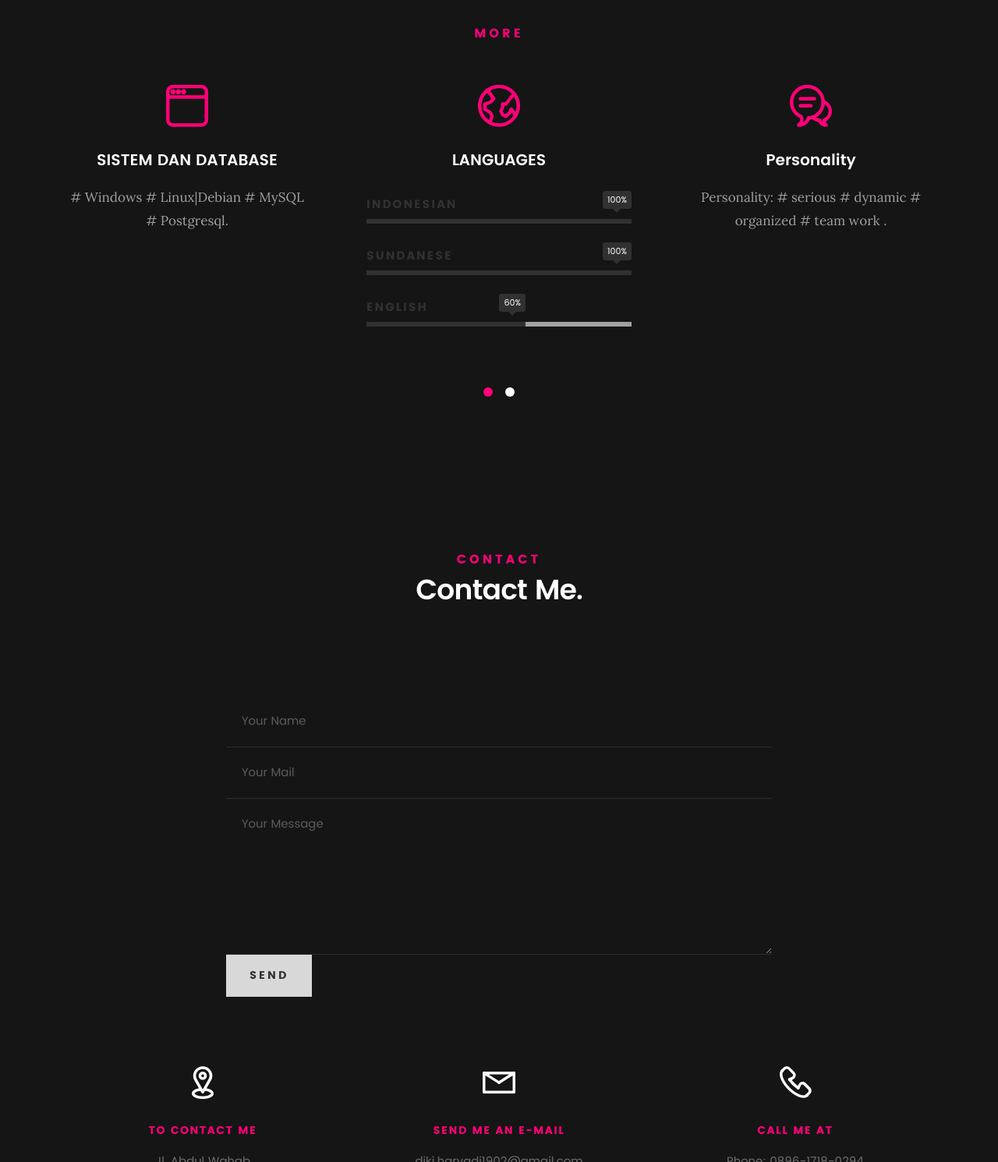
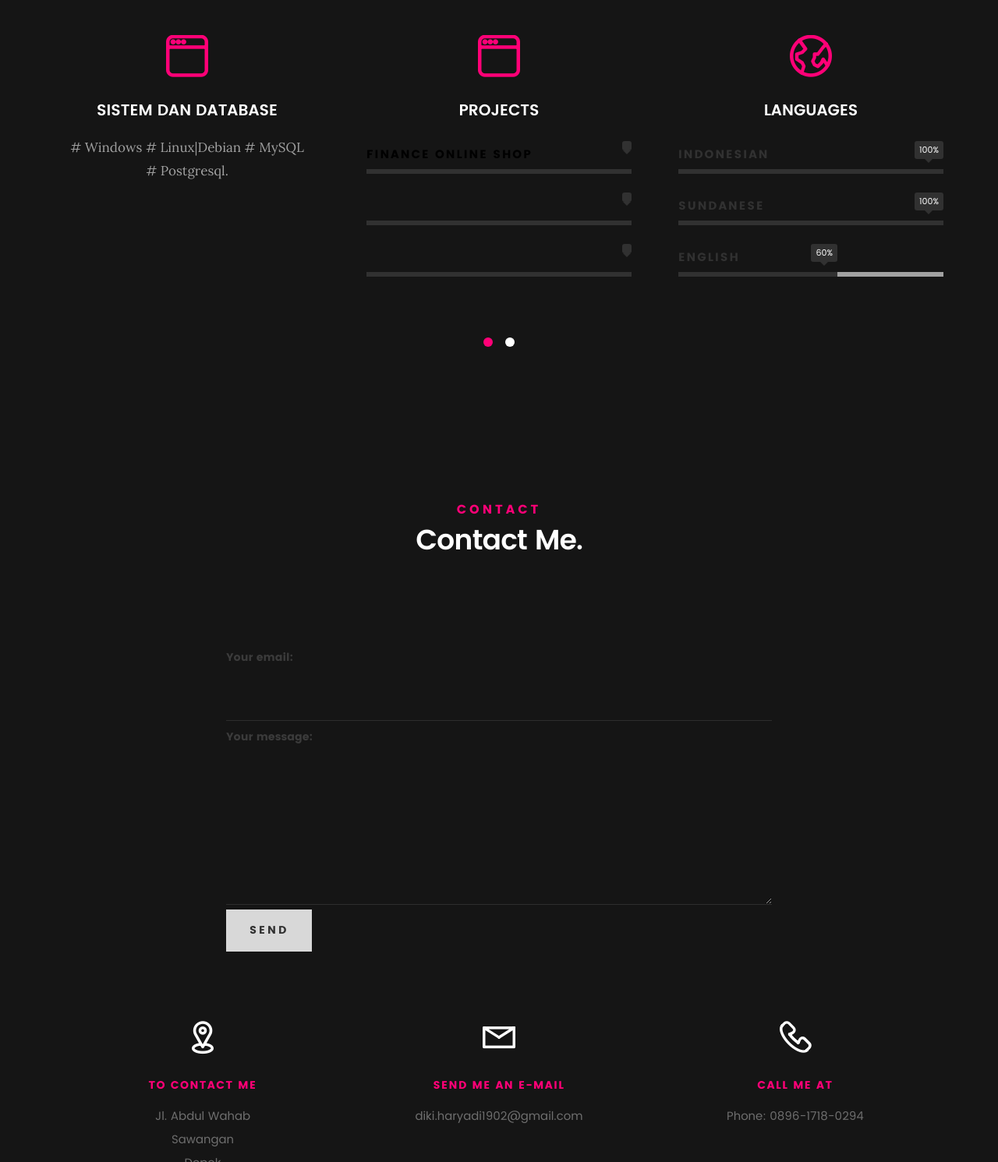
Before and after one commit to dikiharyadi19/dikki.github.io, a plain HTML site: page index.html in a window 1280 px wide. Shown: the part 3431-4922 px from the top of the page at 78% size. Drawn offline with Linux system fonts and the light colour scheme; files whose address does not match are found by name.

Commit message:
fix form https://formspree.io

```diff
--- a/index.html
+++ b/index.html
@@ -297,9 +297,9 @@ télécommunications 2008 / 2010</h3>
 
    		</div> <!-- /resume-header -->
 
-   		<div class="col-twelve">
+   		<!-- <div class="col-twelve">
 
-   			<div class="timeline-wrap">
+   			<div class="timeline-wrap"> -->
 
    				<!-- <div class="timeline-block">
 
@@ -446,11 +446,42 @@ technicien réseau .</p>
 
 	            </div>
 
-			   </div> <!-- /service --><div class="service">
+			   </div> <!-- /service -->
+<!-- =========================================================================== -->
+			   <div class="service">
 
-					<span class="icon"><i class="icon-earth"></i></span>
+					<span class="icon"><i class="icon-window"></i></span>
+
+					<div class="service-content">
+
+
+						<h3>PROJECTS</h3>
+
+						<ul class="skill-bars">
+					   <li>
+						   <div class="progress percent100"><span></span></div>
+						   <strong><a class="service-content" href="https://gitlab.com/dk.harryadi/finance">Finance Online Shop</a></strong>
+					   </li>
+					   <li>
+						   <div class="progress percent100"><span></span></div>
+						   <strong></strong>
+					   </li>
+					   <li>
+						   <div class="progress percent100"><span></span></div>
+						   <strong></strong>
+					   </li>
+					   </ul>
+
+					</div>
+					</div> <!-- /services-list -->
+
+<!-- ================================================================= -->
+			   <div class="service">
+
+				<span class="icon"><i class="icon-earth"></i></span>
 
 	            <div class="service-content">
+
 
 	            	<h3>LANGUAGES</h3>
 
@@ -534,13 +565,24 @@ technicien réseau .</p>
    		<div class="col-twelve">
 
             <!-- form -->
-            <form id="contactform" action="//formspree.io/diki.haryadi1902@gmail.com" method="POST">
 
-      <input type="text" name="name" placeholder="Your Name">
-      <input type="email" name="_replyto" placeholder="Your Mail">
-      <textarea name="message" placeholder="Your Message"></textarea>
-      <input type="submit" value="Send">
-  </form>
+				<form
+				  action="https://formspree.io/diki.haryadi1902@gmail.com"
+				  method="POST"
+				>
+				  <label>
+					Your email:
+					<input type="text" name="_replyto">
+				  </label>
+				  <label>
+					Your message:
+					<textarea name="message"></textarea>
+				  </label>
+
+				  <!-- your other form fields go here -->
+
+				  <button type="submit">Send</button>
+				</form>
  						    <!-- Form End -->
 
             <!-- contact-warning -->
```
